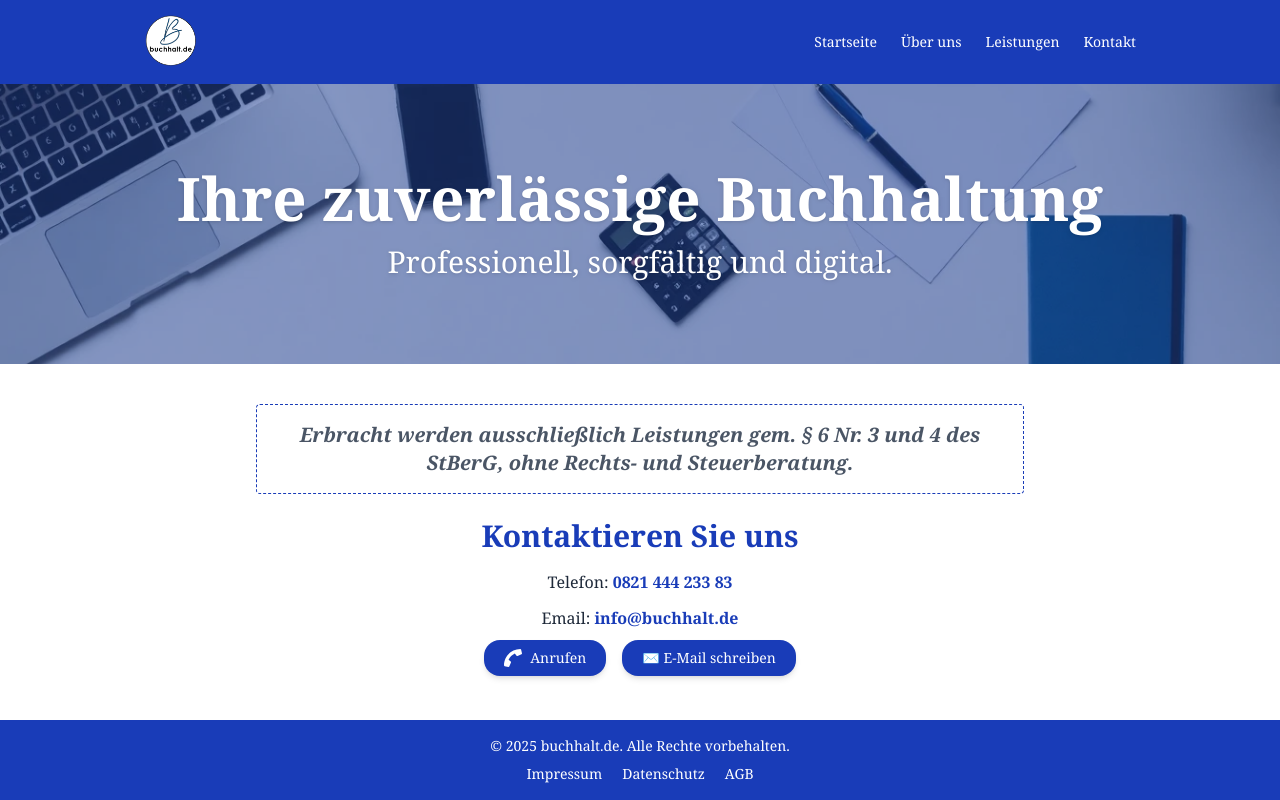
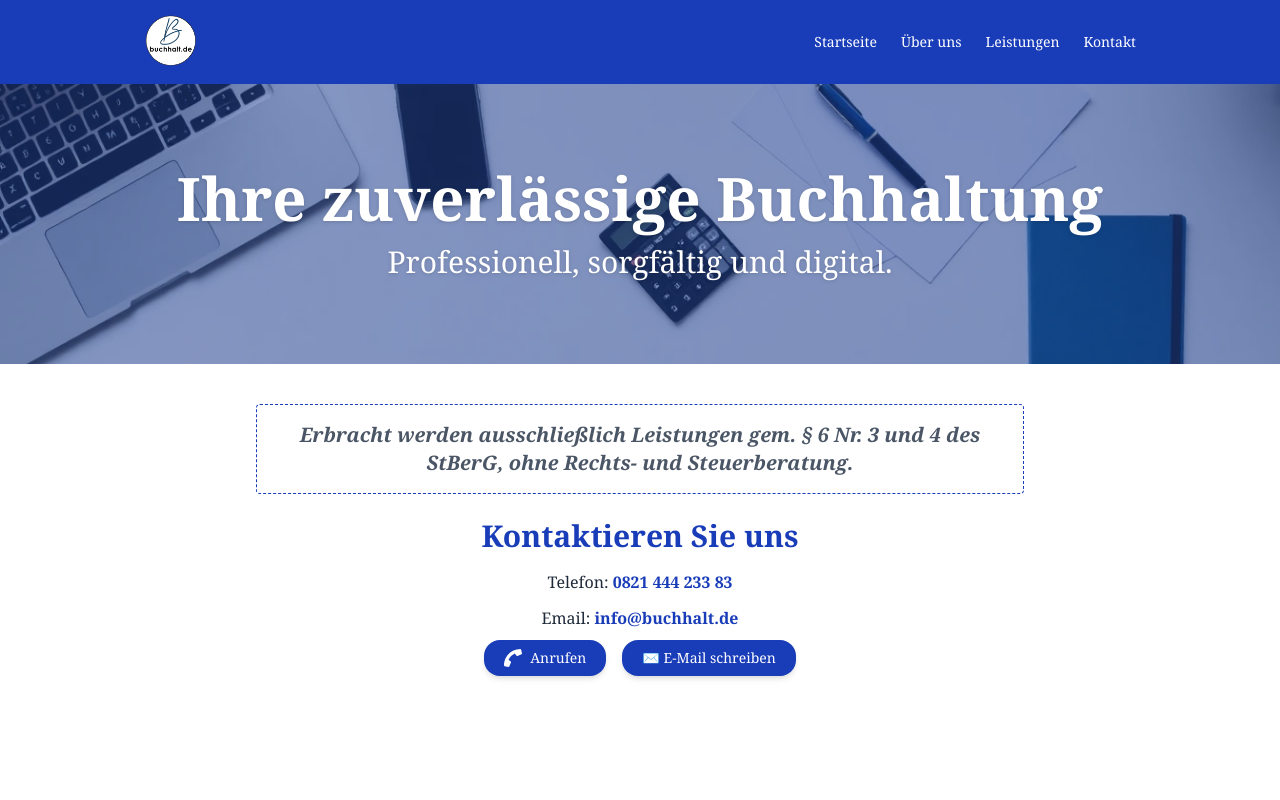
Before and after one commit to deki84/buchhalt_website, a Next.js app: page / in a window 1280 px wide. Shown: the top 800 px of the page. Built offline with nearby package versions, Linux system fonts and the light colour scheme.

Commit message:
Fix unused import Link to fix Vercel build

```diff
--- /dev/null
+++ b/pnpm-workspace.yaml
@@ -0,0 +1,4 @@
+ignoredBuiltDependencies:
+  - '@tailwindcss/oxide'
+  - sharp
+  - unrs-resolver
--- a/src/app/components/Footer.tsx
+++ b/src/app/components/Footer.tsx
@@ -1,21 +1,17 @@
-'use client';
-
-import Link from 'next/link';
+import Link from "next/link"
 
 export default function Footer() {
   return (
-    <footer className="fixed bottom-0 left-0 w-full bg-blue-800 text-white font-[Cambria] z-50">
-      <div className="max-w-screen-md mx-auto px-4 py-4 text-center">
+    <footer className="bg-blue-800 text-white py-6">
+<div className="max-w-screen-md mx-auto px-4 text-center">
   <p className="text-sm">&copy; 2025 buchhalt.de. Alle Rechte vorbehalten.</p>
 
-        <nav className="mt-2">
-          <ul className="flex flex-col sm:flex-row justify-center sm:space-x-5 space-y-2 sm:space-y-0 text-sm">
+  <nav className="mt-3">
+    <ul className="flex justify-center space-x-5 text-sm">
       <li><Link href="/impressum" className="hover:underline">Impressum</Link></li>
       <li><Link href="/datenschutz" className="hover:underline">Datenschutz</Link></li>
       <li><Link href="/agb" className="hover:underline">AGB</Link></li>
     </ul>
   </nav>
 </div>
-    </footer>
-  );
-}
+</footer>)}
--- a/src/app/layout.tsx
+++ b/src/app/layout.tsx
@@ -1,18 +1,10 @@
 import type { Metadata } from "next";
-import { Geist, Geist_Mono } from "next/font/google";
 import "./globals.css";
 import Header from "./components/Header";
 import Footer from "./components/Footer";
 
-const geistSans = Geist({
-  variable: "--font-geist-sans",
-  subsets: ["latin"],
-});
 
-const geistMono = Geist_Mono({
-  variable: "--font-geist-mono",
-  subsets: ["latin"],
-});
+
 
 export const metadata: Metadata = {
   title: "Create Next App",
@@ -26,15 +18,10 @@ export default function RootLayout({
 }>) {
   return (
     <html lang="en" >
-      <body
-        className='overflow-y-scroll font-[Cambria] text-blue-900 bg-white '
-
-      >
+     <body className="flex flex-col min-h-screen font-[Cambria] text-blue-900 bg-white">
         <Header />
-      <main >
-        {children}
-      </main>
-      <Footer />
+        <main className="flex-grow">{children}</main>
+        <Footer />
       </body>
     </html>
   );
--- a/src/app/page.tsx
+++ b/src/app/page.tsx
@@ -1,6 +1,5 @@
 'use client';
 
-import Link from 'next/link';
 
 import { FaPhone } from 'react-icons/fa';
 
```
Lines whose indentation alone changed are shown as unchanged.
